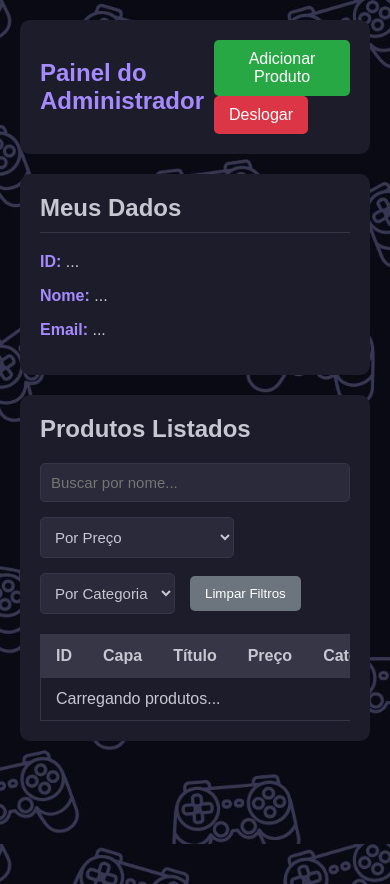
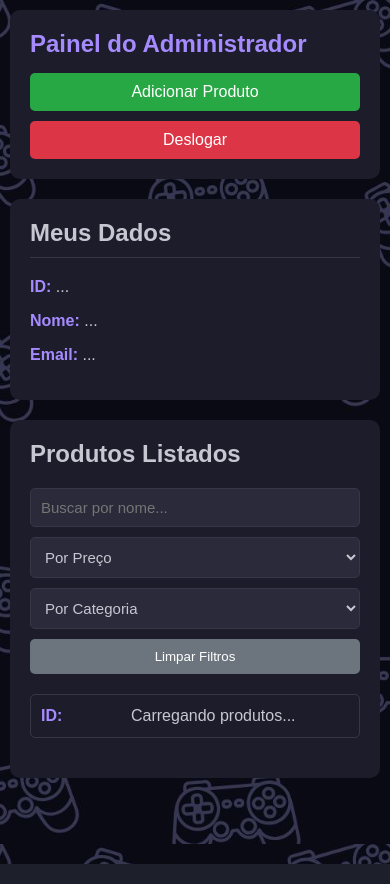
Before and after one commit to ArthurDP-03/GaStore, a PHP site: template templates/admin.html in a window 390 px wide. Run offline with PHP 8.4, Linux system fonts and the light colour scheme; the template is opened without the code that fills it, so the values that code supplies are empty.

Commit message:
adm responsivo

```diff
--- a/static/admin.css
+++ b/static/admin.css
@@ -175,3 +175,124 @@ tbody img {
   vertical-align: middle;
   margin-right: 10px;
 }
+
+@media (max-width: 768px) {
+  body {
+    padding: 10px; /* Reduzir padding */
+  }
+
+  /* Empilha o H1 e os botões */
+  header {
+    flex-direction: column;
+    gap: 15px;
+    align-items: stretch; /* Faz H1 e .controls ocuparem 100% */
+  }
+
+  .controls {
+    width: 100%;
+    display: flex;
+    flex-direction: column; /* Empilha os botões */
+    gap: 10px;
+    margin-left: 0;
+  }
+
+  .controls button {
+    width: 100%;
+    margin-left: 0;
+    box-sizing: border-box;
+  }
+
+  /* Faz os filtros empilharem */
+  .filter-container {
+    flex-direction: column;
+    gap: 10px;
+    align-items: stretch; /* Faz os filtros ocuparem 100% */
+  }
+
+  .filter-container input[type="text"],
+  .filter-container select,
+  #clear-filters-btn {
+    width: 100%;
+    box-sizing: border-box; /* Garante que o padding não quebre o layout */
+    min-width: 0; /* Reseta o min-width que estava atrapalhando */
+  }
+
+  /* 1. Remove a rolagem horizontal */
+  .table {
+    overflow-x: hidden;
+  }
+
+  /* 2. Esconde o cabeçalho original */
+  .table thead {
+    display: none;
+  }
+
+  /* 3. Remove comportamento de tabela e força empilhamento */
+  .table table,
+  .table tbody,
+  .table tr,
+  .table td {
+    display: block;
+    width: 100% !important;
+    box-sizing: border-box;
+  }
+
+  /* 4. Transforma a linha (tr) em um "card" */
+  .table tr {
+    margin-bottom: 20px;
+    border: 1px solid #363647;
+    border-radius: 5px;
+    overflow: hidden;
+  }
+
+  /* 5. Estiliza as células (td) */
+  .table td {
+    border: none;
+    border-bottom: 1px solid #2a2a3a; /* Linha divisória dentro do card */
+    padding-left: 10px;
+    padding-right: 10px;
+    padding-top: 12px;
+    padding-bottom: 12px;
+    position: relative;
+    /* Permite quebra de linha no conteúdo */
+    white-space: normal;
+  }
+  .table td:last-child {
+    border-bottom: none; /* Remove linha da última célula */
+  }
+
+  /* 6. Adiciona os RÓTULOS (Labels) usando CSS */
+  .table td:nth-of-type(1)::before { content: "ID:"; }
+  .table td:nth-of-type(2)::before { content: "Capa:"; }
+  .table td:nth-of-type(3)::before { content: "Título:"; }
+  .table td:nth-of-type(4)::before { content: "Preço:"; }
+  .table td:nth-of-type(5)::before { content: "Categoria:"; }
+  .table td:nth-of-type(6)::before { content: "Descrição:"; }
+  .table td:nth-of-type(7)::before { content: "Ações:"; }
+
+  /* 7. Estiliza os rótulos */
+  .table td::before {
+    display: inline-block;
+    width: 80px; /* Largura fixa para os rótulos */
+    font-weight: bold;
+    color: #a68bff; /* Cor de destaque */
+    margin-right: 10px;
+  }
+
+  /* 8. Ajustes para células específicas */
+
+  /* Faz a imagem da capa ficar abaixo do rótulo */
+  .table td:nth-of-type(2) img {
+    max-height: 80px;
+    display: block;
+    margin-top: 10px;
+    margin-left: 90px; /* Alinha a imagem depois do espaço do rótulo */
+  }
+
+  /* Faz os botões de ação ocuparem 100% da largura */
+  .table td:nth-of-type(7) button {
+    width: 100%;
+    margin: 5px 0 0 0;
+  }
+
+}
```
Also changed, not shown: static/editarProduto.css (+37 -0 lines).
